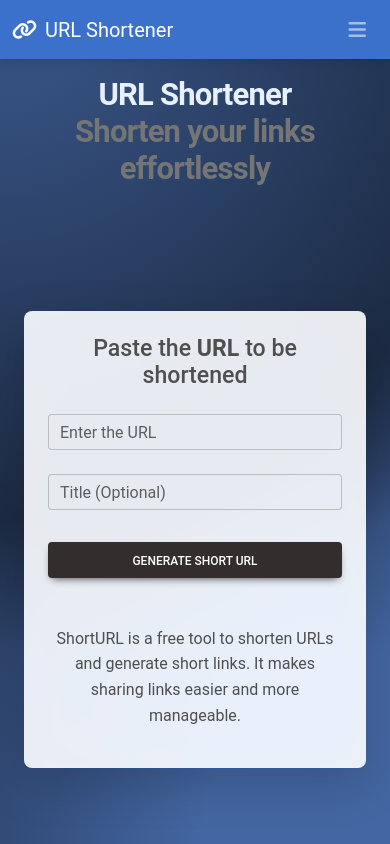
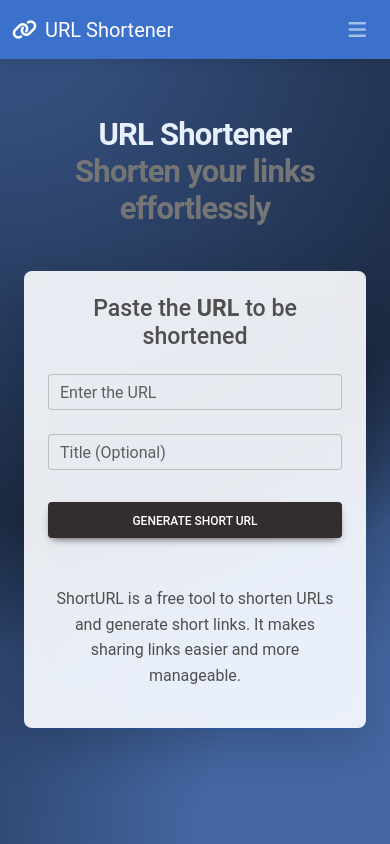
Before and after one commit to MR-JK004/url-shortener-frontend, a React (Vite) app: page /url-shortner in a window 390 px wide. Built offline with nearby package versions, Linux system fonts and the light colour scheme; sample sign-in values are in the browser's storage.

Commit message:
UI Updated

```diff
--- a/src/components/UrlShortner.jsx
+++ b/src/components/UrlShortner.jsx
@@ -66,7 +66,7 @@
     <>
       <CustomNavbar />
       <MDBContainer fluid className='p-4 background-radial-gradient'>
-        <MDBRow className='d-flex justify-content-center align-items-center custom-urlshort-heading' style={{ height: '100%' }}>
+        <MDBRow className='d-flex justify-content-center align-items-center custom-urlshort-heading' >
           <MDBCol md='12' className='text-center mb-5'>
             <h3 className="display-5 fw-bold ls-tight" style={{ color: 'hsl(218, 81%, 95%)' }}>
               URL Shortener
--- a/src/index.css
+++ b/src/index.css
@@ -119,6 +119,10 @@
   margin-top:-40px;
 }
 
+.custom-urlshort-heading{
+  height: 100%;
+}
+
 @media (max-width: 768px) {
   .custom-heading-container {
     position: fixed;
@@ -162,7 +166,7 @@
   }
 
   .custom-urlshort-heading{
-    margin-top: 30px;
+    height: 80%;
   }
 
 }
```
